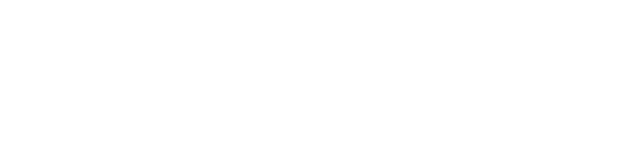
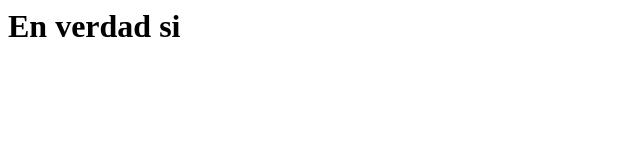
Before and after one commit to Izan701/LEMIProject, a plain HTML site: page web/index.html in a window 1280 px wide. Shown: the whole page, without its empty margins (0-640 px from the left). Drawn offline with Linux system fonts and the light colour scheme.

Commit message:
prueba ordenador aritz

```diff
--- a/web/index.html
+++ b/web/index.html
@@ -1 +1,3 @@
 <!-- Silence is golden -->
+
+<h1>En verdad si</h1>
```
